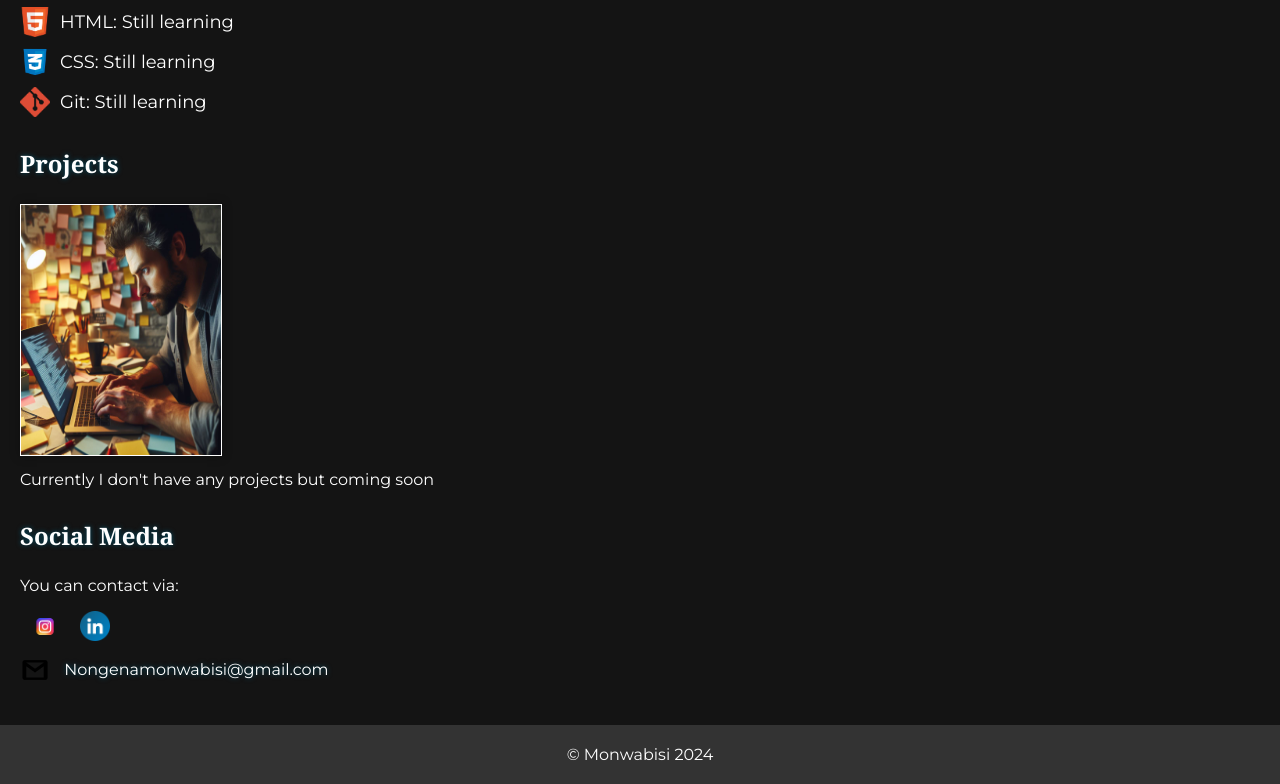
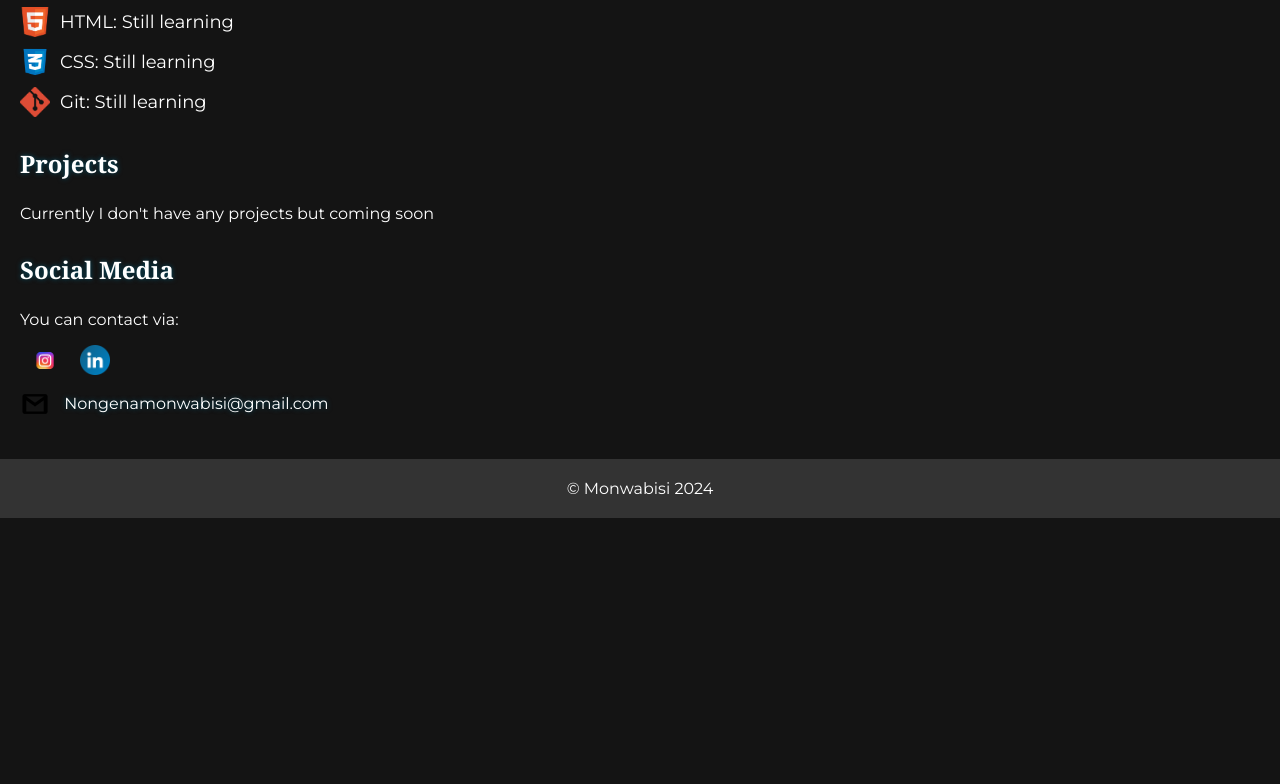
Before and after one commit to Monwabisinon/Portfolio, a plain HTML site: page index.html in a window 1280 px wide. Shown: the part 989-1773 px from the top of the page. After the commit the page ends 1507 px from the top, so only its background shows below. Drawn offline with Linux system fonts and the light colour scheme.

Commit message:
6th commit

```diff
--- a/index.html
+++ b/index.html
@@ -292,10 +292,6 @@
       </div>
       <div class="projects">
         <h3>Projects</h3>
-        <img
-          src="Portfolio/_139364a5-5aeb-4eb3-95d8-dba03914b464.jpg"
-          alt="Coming soon image"
-        />
         <p>Currently I don't have any projects but coming soon</p>
       </div>
       <div class="social-media">
```
